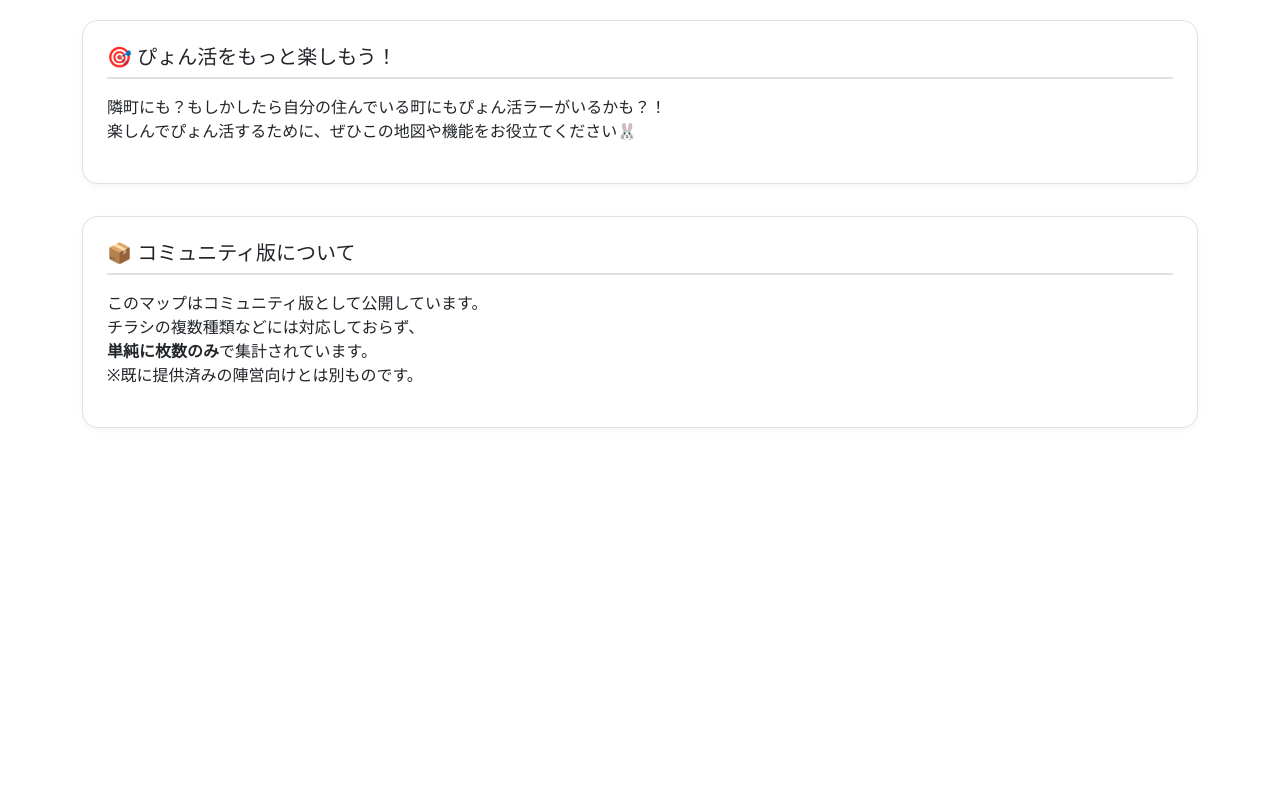
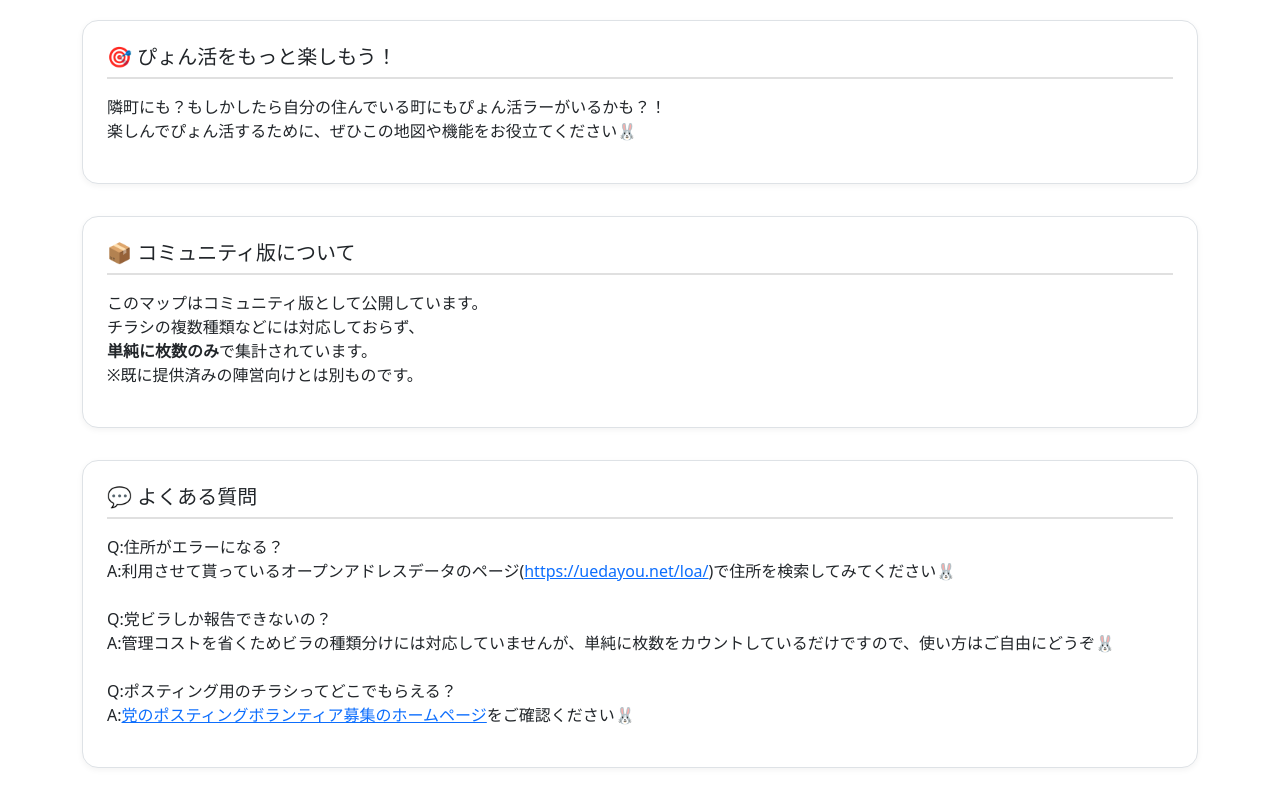
Before and after one commit to ne3right/pyonkatsu, a plain HTML site: page public/linebot/index.html in a window 1280 px wide. Shown: the part 5085-5885 px from the top of the page. Before the commit the page ends 5545 px from the top, so only its background shows below. Drawn offline with nearby package versions, Linux system fonts and the light colour scheme.

```diff
--- a/public/linebot/index.html
+++ b/public/linebot/index.html
@@ -89,6 +89,19 @@
       </p>
     </div>
 
+    <div class="section-card">
+      <h3>💬 よくある質問</h3>
+      <p>
+        Q:住所がエラーになる？<br>
+        A:利用させて貰っているオープンアドレスデータのページ(<a href="https://uedayou.net/loa/">https://uedayou.net/loa/</a>)で住所を検索してみてください🐰<br><br>
+        Q:党ビラしか報告できないの？<br>
+        A:管理コストを省くためビラの種類分けには対応していませんが、単純に枚数をカウントしているだけですので、使い方はご自由にどうぞ🐰<br><br>
+        Q:ポスティング用のチラシってどこでもらえる？<br>
+        A:<a href="https://team.new-kokumin.jp/evinfo_category/posting/">党のポスティングボランティア募集のホームページ</a>をご確認ください🐰<br>
+      </p>
+    </div>
+
+
   </div>
 
   <script src="https://cdn.jsdelivr.net/npm/bootstrap@5.3.2/dist/js/bootstrap.bundle.min.js"></script>
```
Also changed, not shown: public/linebot/img1.jpg.
